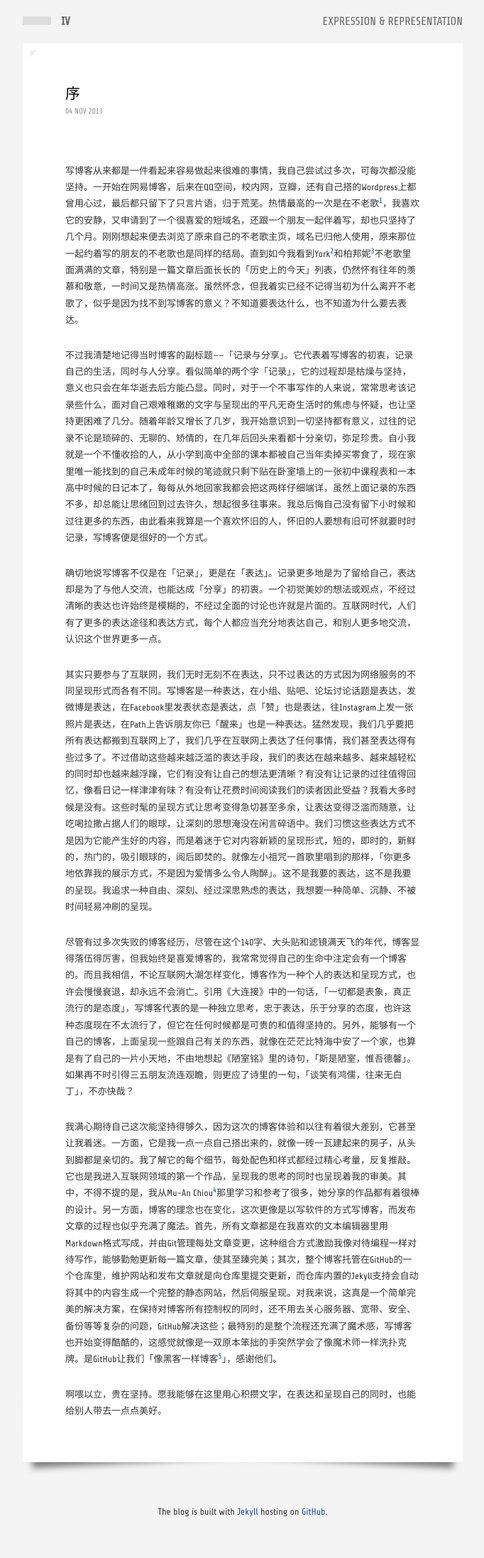
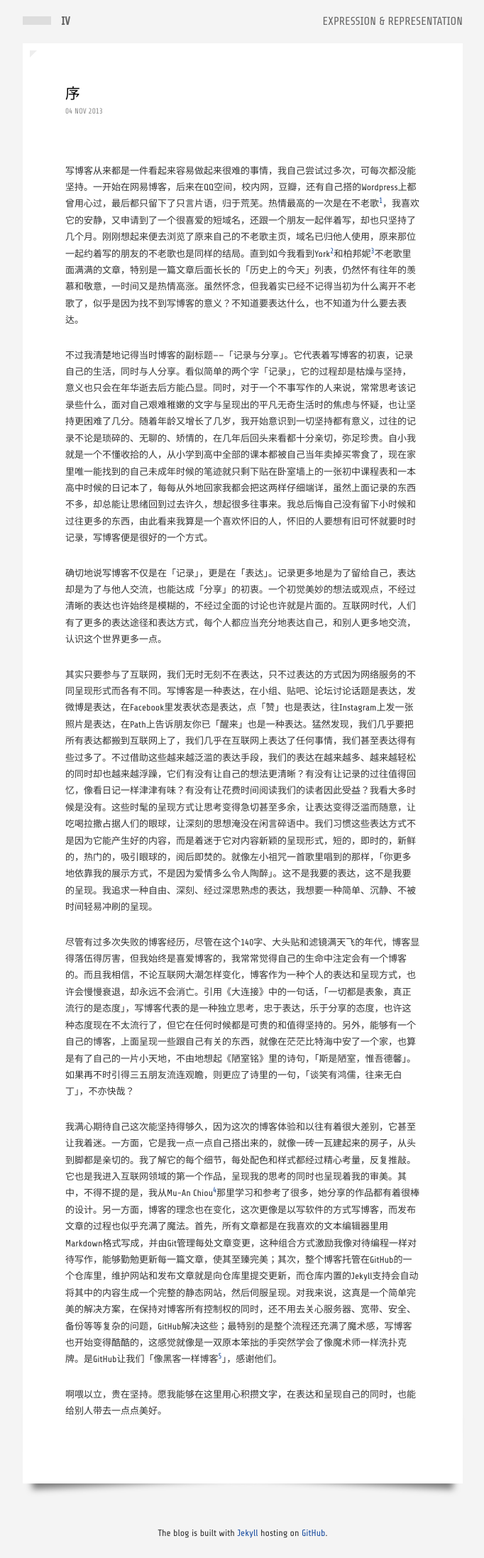
Before and after one commit to kidlj/awei, a Jekyll site: the page built from index.html, in a window 1280 px wide. Shown: the whole page at 71% size, without its empty margins (298-980 px from the left). Built offline with Jekyll 4.4.1, drawn with Linux system fonts in a browser that asks for light colours; Markdown is read by kramdown in place of the engine named in the settings; before the commit the page ends 2165 px from its top, so only the background shows below that.

Commit message:
margin tweak

```diff
--- a/css/responsive.css
+++ b/css/responsive.css
@@ -4,7 +4,7 @@
   .site-header {
     margin-bottom: 10px; }
   article {
-    padding: 30px;
+    padding: 30px 30px 60px;
     line-height: 1.6em; }
     article header {
       margin-bottom: 30px;}
--- a/css/style.css
+++ b/css/style.css
@@ -74,7 +74,7 @@
 	transform: rotate(3deg); }
 
 article {
-	padding: 60px;
+	padding: 60px 60px 90px;
 	background-color: #fff;
 	font-size: 13px;
 	font-family: 'Share Tech', sans-serif;
@@ -172,6 +172,7 @@
 
 .tweet {
 	margin-top: 60px;
+	margin-bottom: -30px;
 	font-family: sans-serif;
 	font-size: 13px;
 	padding: 5px;
```
